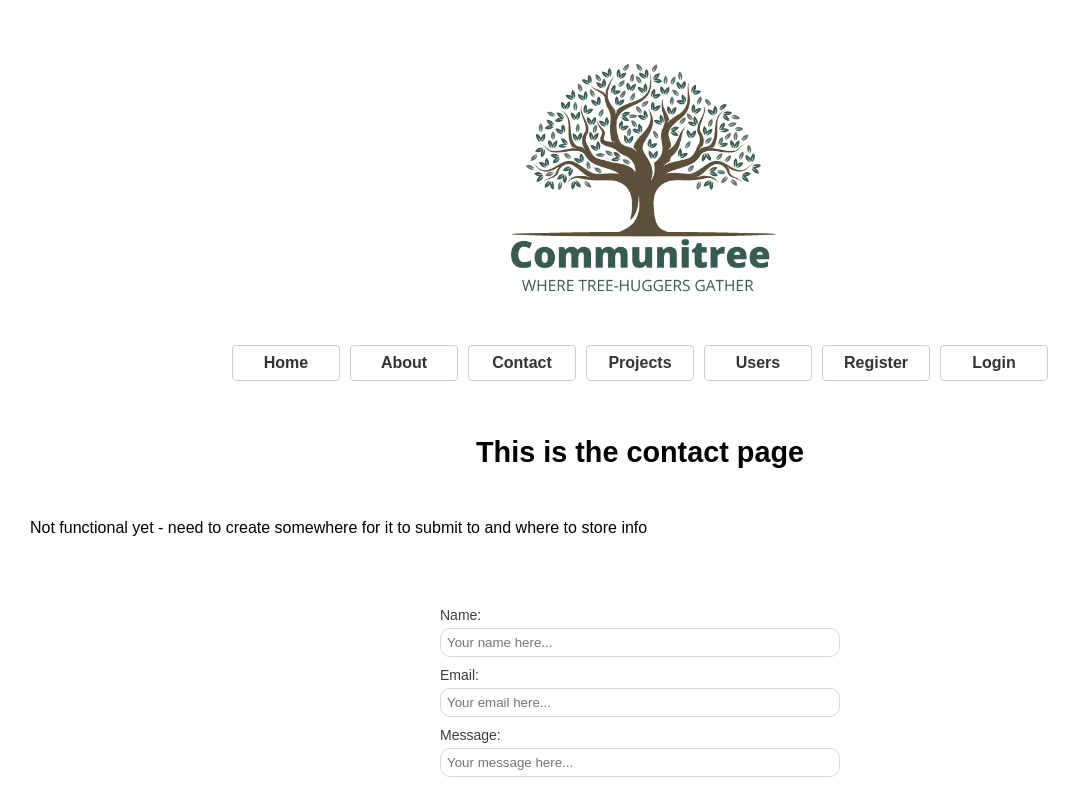
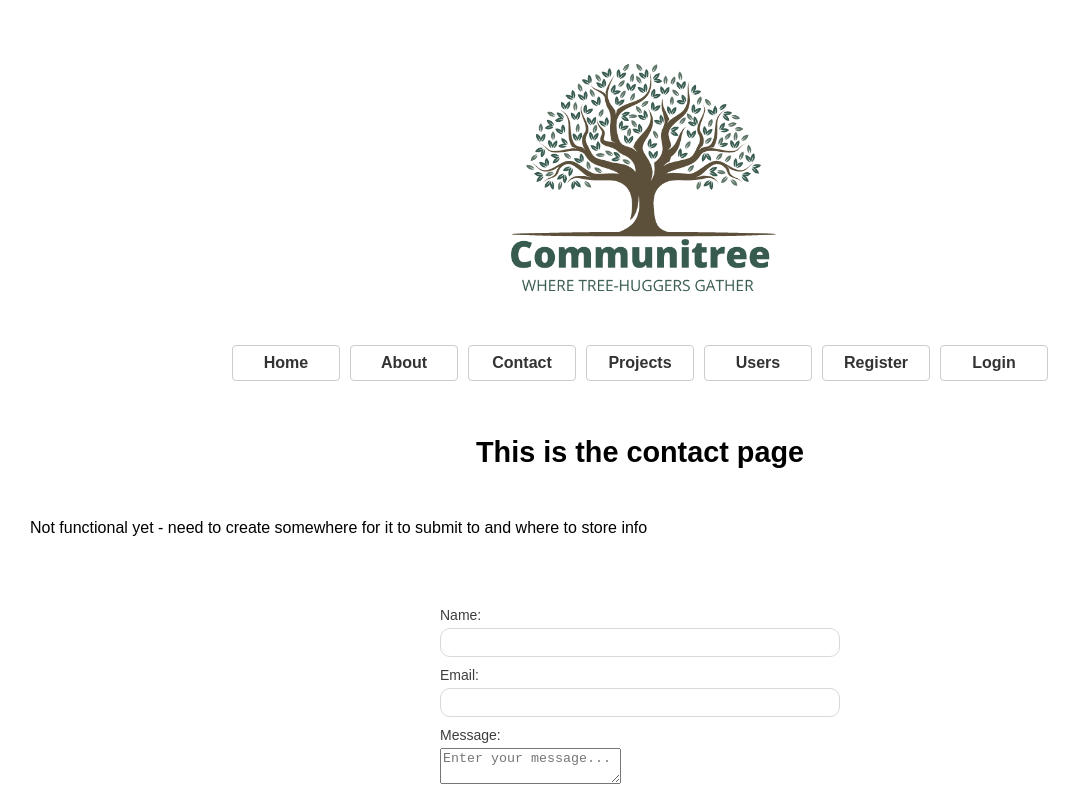
Before and after one commit to Ms-KL/crowdfunding, a React (Vite) app: page /contact in a window 1280 px wide. Shown: the top 800 px of the page, without its empty margins (0-1080 px from the left). Built offline with nearby package versions, Linux system fonts and the light colour scheme.

Commit message:
Contact form made functional

```diff
--- a/src/components/ContactForm/ContactForm.jsx
+++ b/src/components/ContactForm/ContactForm.jsx
@@ -1,41 +1,58 @@
-import React, { useState } from "react";
+import { useState } from "react";
+import { useForm, ValidationError } from '@formspree/react';
 
 //CSS
 import "./ContactForm.css";
 
 // TODO: Make form functional
 function ContactForm() {
+    const [state, handleSubmit] = useForm("xbjeygdj");
+    if (state.succeeded) {
+        return <p>Thank you for contacting Communitree. We will be in contact soon.</p>;
+    }
     return (
-        <form>
+        <form onSubmit={handleSubmit}>
             <div className="contact-form">
                 <div>
                     <label>Name:</label>
                     <input
                         id="name-text"
                         type="text"
-                        placeholder="Your name here..."
+                        placeholder=""
                     />
                 </div>
                 <div>
-                    <label>Email:</label>
+                    <label for="email">Email:</label>
                     <input
-                        id="email-text"
-                        type="text"
-                        placeholder="Your email here..."
+                        id="email"
+                        type="email"
+                        name="email"
+                    />
+                    <ValidationError
+                        prefix="Email"
+                        field="email"
+                        errors={state.errors}
                     />
                 </div>
                 <div>
                     <label>Message:</label>
-                    <input
-                        id="message-text"
-                        type="text"
-                        placeholder="Your message here..."
-                    />
+                    <textarea
+                    id="message"
+                    name="message"
+                    placeholder="Enter your message..."
+                />
+                <ValidationError
+                    prefix="Message"
+                    field="message"
+                    errors={state.errors}
+                />
                 </div>
             </div>
-            <button type="submit">Submit Contact Form</button>
+            <button type="submit" disabled={state.submitting}>
+            Submit
+        </button>
         </form>
     );
-    }
+}
 
     export default ContactForm;
```
